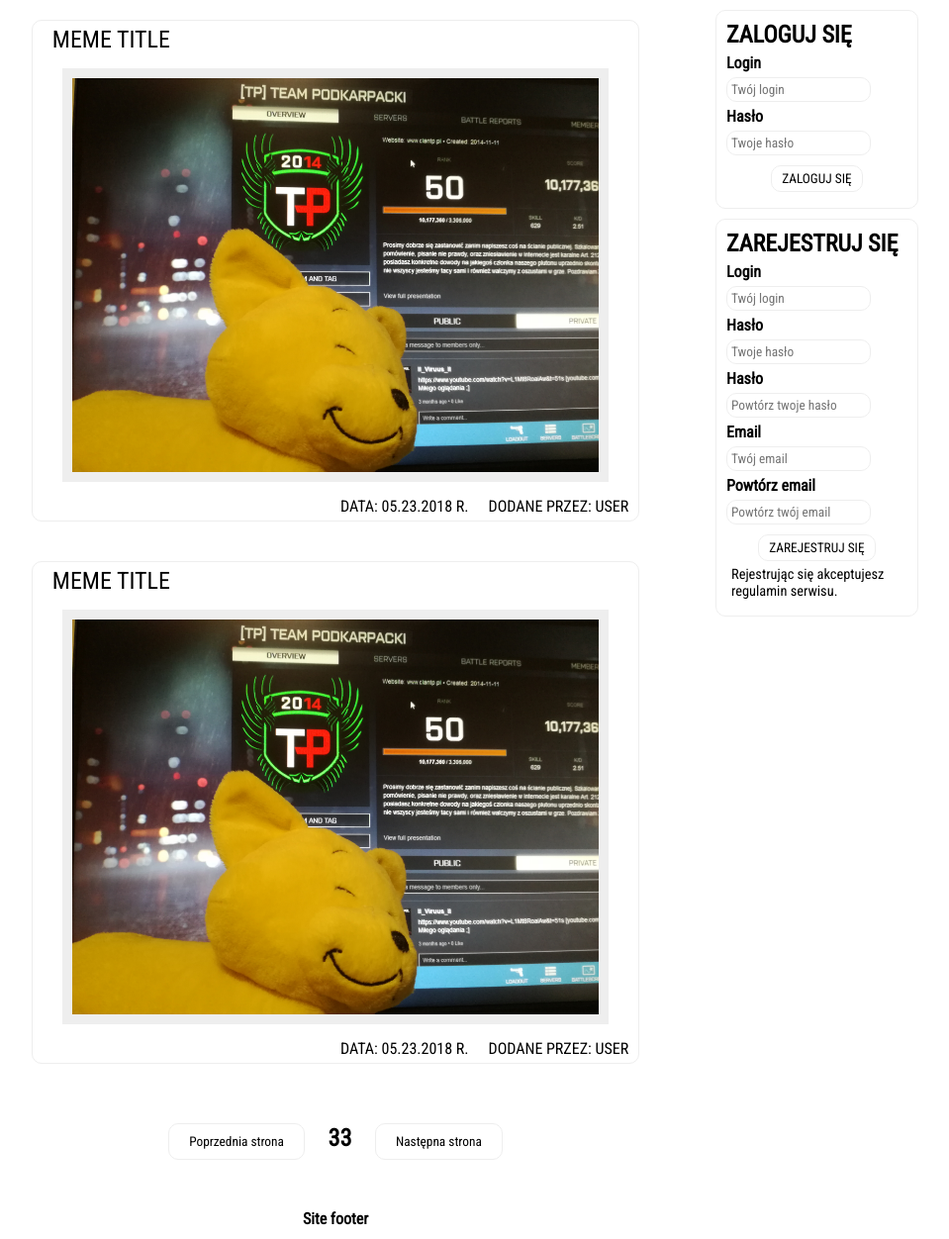
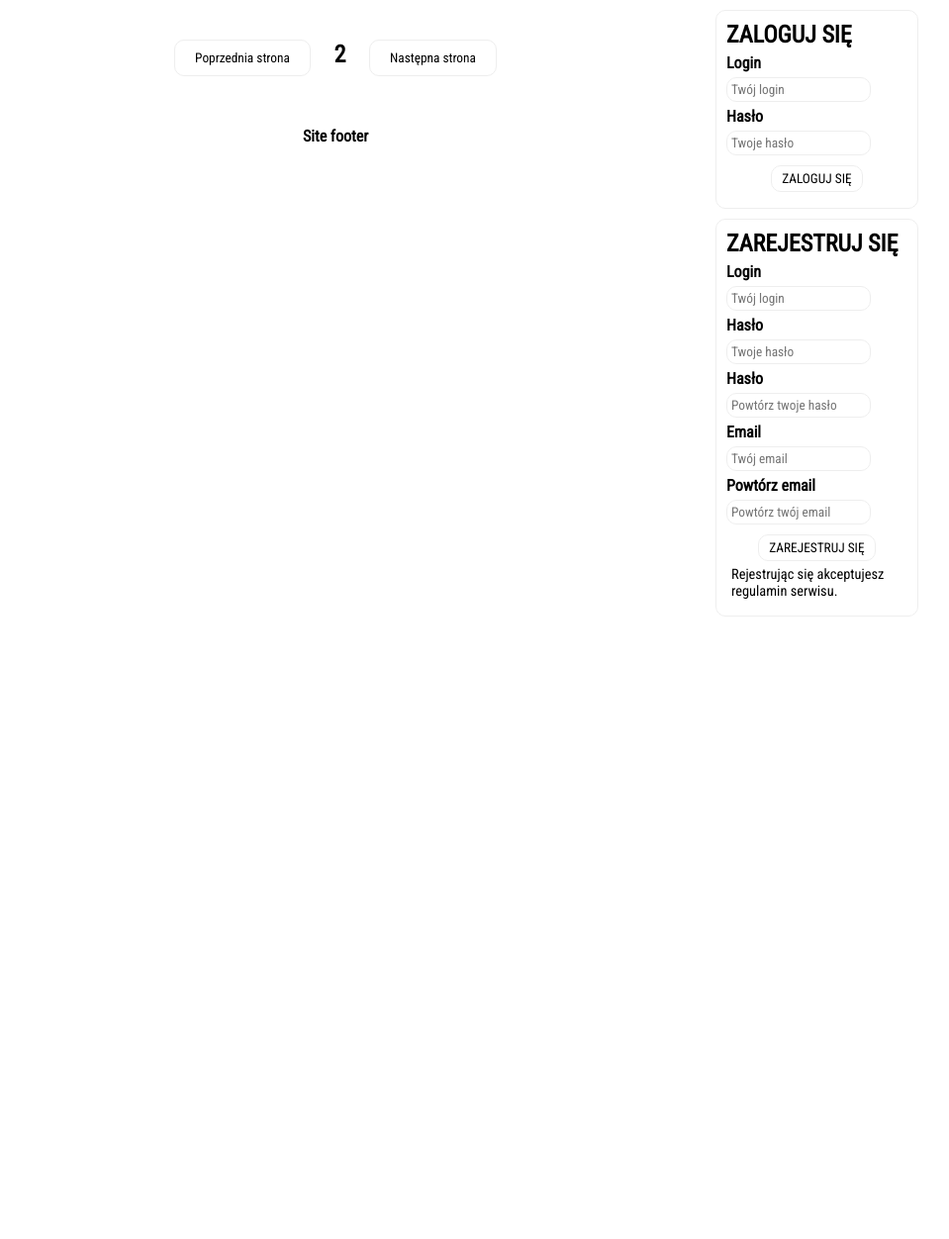
Before and after one commit to TheMrMares/memes-hub, a PHP site: page /memes-hub/index.php?page=2 in a window 1280 px wide. Shown: the part 130-1382 px from the top of the page at 99% size, without its empty margins (301-1260 px from the left). After the commit the page ends 753 px from the top, so only its background shows below. Run offline with PHP 8.4, Linux system fonts and the light colour scheme; the visitor is signed in with stand-in values (Sample User, id 1); tables that the repository leaves empty or names only in its code hold one stand-in row (values such as "Sample post").

Commit message:
Meme display and pagination
Added dynamic meme display and dynamic subpages pagination.

```diff
--- a/add.php
+++ b/add.php
@@ -53,11 +53,14 @@
             mysqli_stmt_bind_param($stmt, 'ss', $fullpath, $insertedId);
             mysqli_stmt_execute($stmt);
 
-        } else {
+        }
+        if(!file_exists($path.$name)){
             $stmt = mysqli_prepare($connection, "DELETE FROM memes WHERE id=?");
             mysqli_stmt_bind_param($stmt, 's', $insertedId);
             mysqli_stmt_execute($stmt);
         }
+
+
 
         mysqli_close($connection);
     }
--- a/css/main.css
+++ b/css/main.css
@@ -85,6 +85,9 @@ input:focus {
     z-index: -2; }
   .header .navigation .navigation--right {
     float: right !important; }
+  .header .navigation .navigation--active {
+    border: 1px solid #4286f4;
+    color: #4286f4; }
   .header .navigation ul {
     width: 50%;
     margin: 0px 0px 0px 25%;
@@ -180,6 +183,9 @@ input:focus {
   transition: 0.25s ease; }
   .main .meme:hover {
     border: 1px solid #4286f4; }
+.main .meme_description p {
+  margin: 0;
+  padding: 0px 20px; }
 .main .meme_title h1 {
   text-align: left;
   margin: 0;
@@ -206,6 +212,8 @@ input:focus {
   padding: 20px 0px;
   border-radius: 10px;
   text-align: center; }
+  .main .sites form {
+    display: inline; }
   .main .sites h1, .main .sites button {
     display: inline;
     margin: 0px 5px; }
--- a/css/main.scss
+++ b/css/main.scss
@@ -92,6 +92,10 @@ input:focus {
         }
         .navigation--right {
             float: right !important;
+        }
+        .navigation--active {
+            border: 1px solid $special;
+            color: $special;
         }
         ul {
             width: 50%;
@@ -223,6 +227,12 @@ input:focus {
             border: 1px solid $special;
         }
     }
+    .meme_description {
+        p {
+            margin: 0;
+            padding: 0px 20px;
+        }
+    }
     .meme_title {
         h1 {
             text-align: left;
@@ -257,6 +267,9 @@ input:focus {
         padding: 20px 0px;
         border-radius: 10px;
         text-align: center;
+        form {
+            display: inline;
+        }
         h1, button {
             display: inline;
             margin: 0px 5px;
--- a/index.php
+++ b/index.php
@@ -126,36 +126,42 @@
             </div>
             <!-- Memes -->
             <div class="row">
-                <div class="meme">
-                    <div class="row meme_title">
-                        <h1>Meme title</h1>
-                    </div>
-                    <div class="row meme_image">
-                        <img src="./media/images/fluffy.jpg"/>
-                    </div>
-                    <div class="row meme_info">
-                        <h2>Dodane przez: User</h2>
-                        <h2>Data: 05.23.2018 r.</h2>
-                    </div>
-                </div>
+                <?php
+                    require('./fx/connection.php');
 
-                <div class="meme">
-                    <div class="row meme_title">
-                        <h1>Meme title</h1>
-                    </div>
-                    <div class="row meme_image">
-                        <img src="./media/images/fluffy.jpg"/>
-                    </div>
-                    <div class="row meme_info">
-                        <h2>Dodane przez: User</h2>
-                        <h2>Data: 05.23.2018 r.</h2>
-                    </div>
-                </div>
+                    if(isset($_GET['page'])){
+                        $page = $_GET['page'];
+                    } else {
+                        $page = 1;
+                    }
+                    $perPage = 2;
+
+                    $stmt = mysqli_prepare($connection, "SELECT memes.*, users.login AS ulogin FROM memes INNER JOIN users ON memes.user_id = users.id ORDER BY memes.created DESC");
+                    mysqli_stmt_execute($stmt);
+
+                    $query = mysqli_stmt_get_result($stmt);
+
+                    if($query && mysqli_num_rows($query) > 0){
+                        $counter = 0;
+                        while($row = mysqli_fetch_assoc($query)) {
+                            if($counter >= ($page-1)*$perPage && $counter < ($page-1)*$perPage + $perPage){
+                                include('./addon-meme.php');
+                            }
+                            $counter++;
+                        }
+                    }
+
+                    mysqli_close($connection);
+                ?>
 
                 <div class="sites">
-                    <button>Poprzednia strona</button>
-                    <h1>33</h1>
-                    <button>Następna strona</button>
+                    <form method="post" action="index.php?page=<?php echo $page+1;?>">
+                        <button>Poprzednia strona</button>
+                    </form>
+                    <h1><?php echo $page;?></h1>
+                    <form method="post" action="index.php?page=<?php echo $page+1;?>">
+                        <button>Następna strona</button>
+                    </form>
                 </div>
             </div>
             <!-- Right spacer -->
```
Also changed, not shown: adddon-meme--item.php (deleted, +0 -12 lines), addon-meme.php (added, +15 -0 lines), 1 other file.
